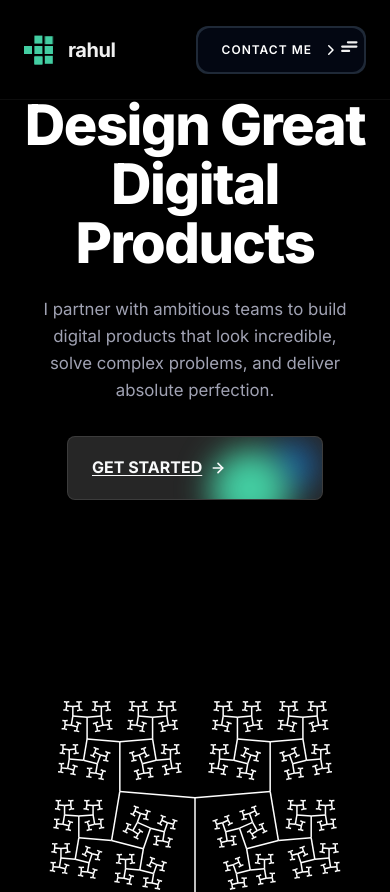
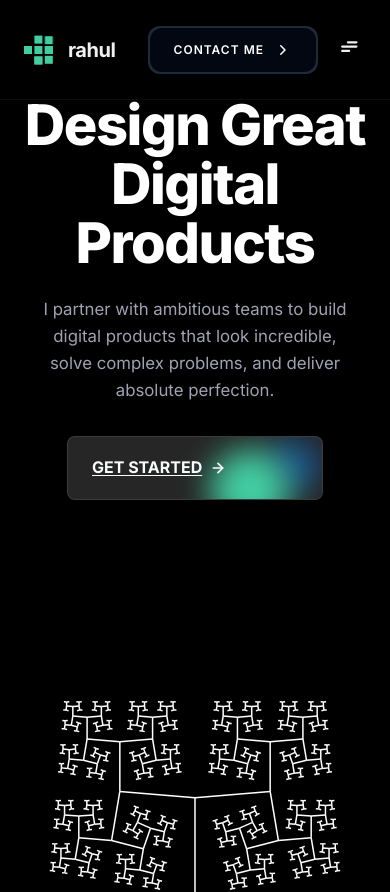
Before and after one commit to RahulNegi7/Portfolio_main, a React (Vite) app: page / in a window 390 px wide. Shown: the top 892 px of the page. Built offline with nearby package versions, Linux system fonts and the light colour scheme.

Commit message:
Fix navbar overlapping on mobile screens

```diff
--- a/src/index.css
+++ b/src/index.css
@@ -1152,5 +1152,5 @@ a {
 }
 
 @media (max-width: 900px) {
-  .nav-container { padding: 0 1.5rem !important; }
+  .nav-container { padding: 0 4.5rem 0 1.5rem !important; }
 }
```
